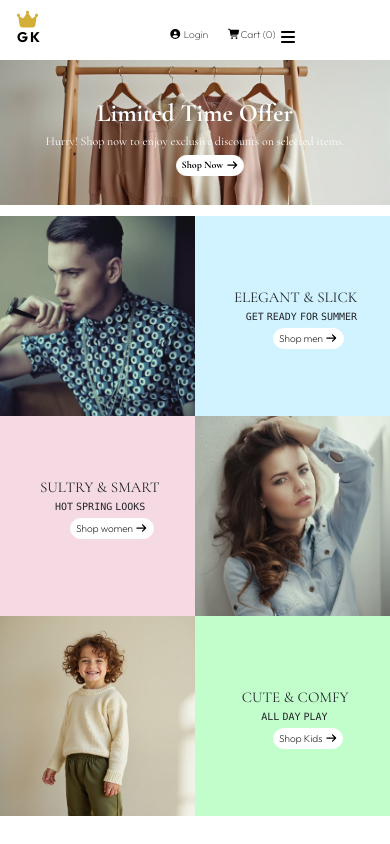
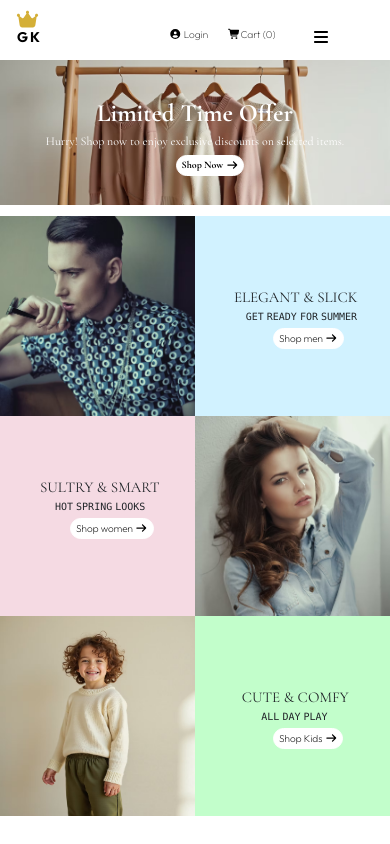
Before and after one commit to Gokulan011/React_project, a React (Vite) app: page / in a window 390 px wide. Shown: the top 844 px of the page. Built offline with nearby package versions, Linux system fonts and the light colour scheme.

Commit message:
offcanvas update

```diff
--- a/src/cssfiles/Navbar.css
+++ b/src/cssfiles/Navbar.css
@@ -237,7 +237,7 @@ ul li {
 
   #offcanvas-btn {
     margin-top: -70px;
-    margin-left: 70%;
+    margin-left: 82%;
     position: relative;
     z-index: 5;
     visibility: visible;
```
